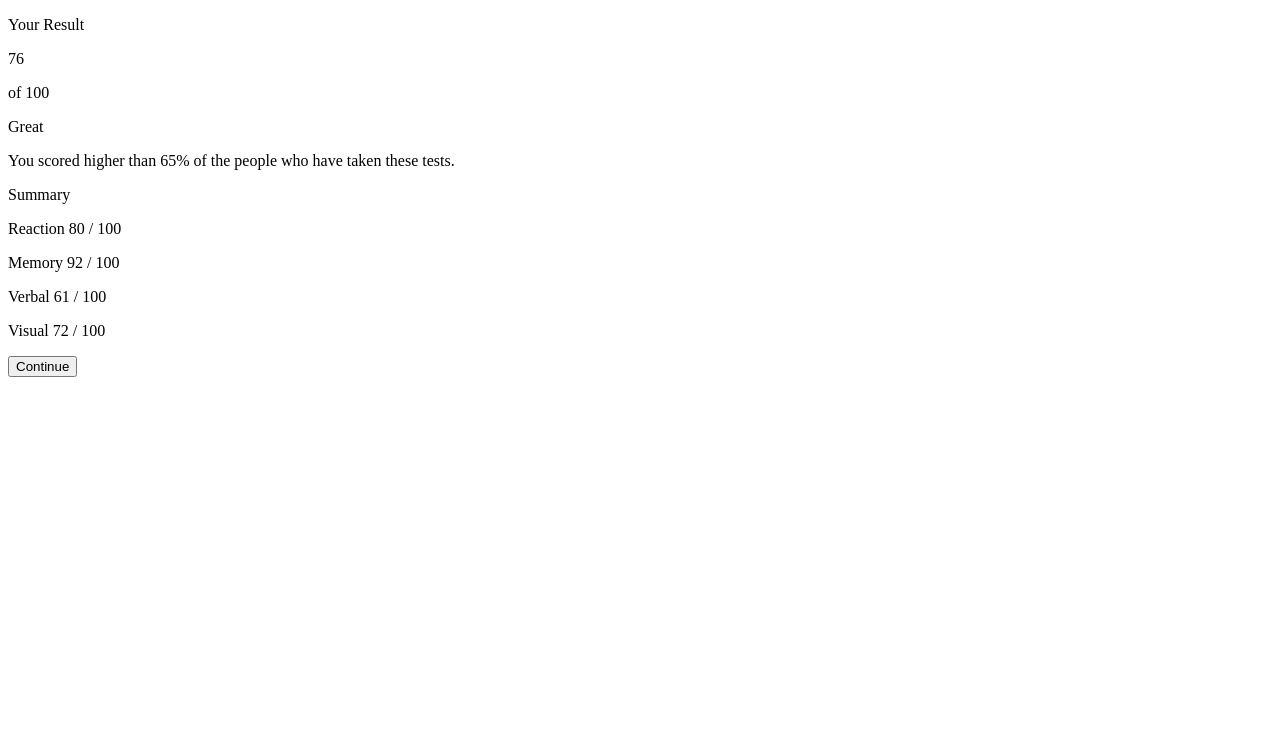
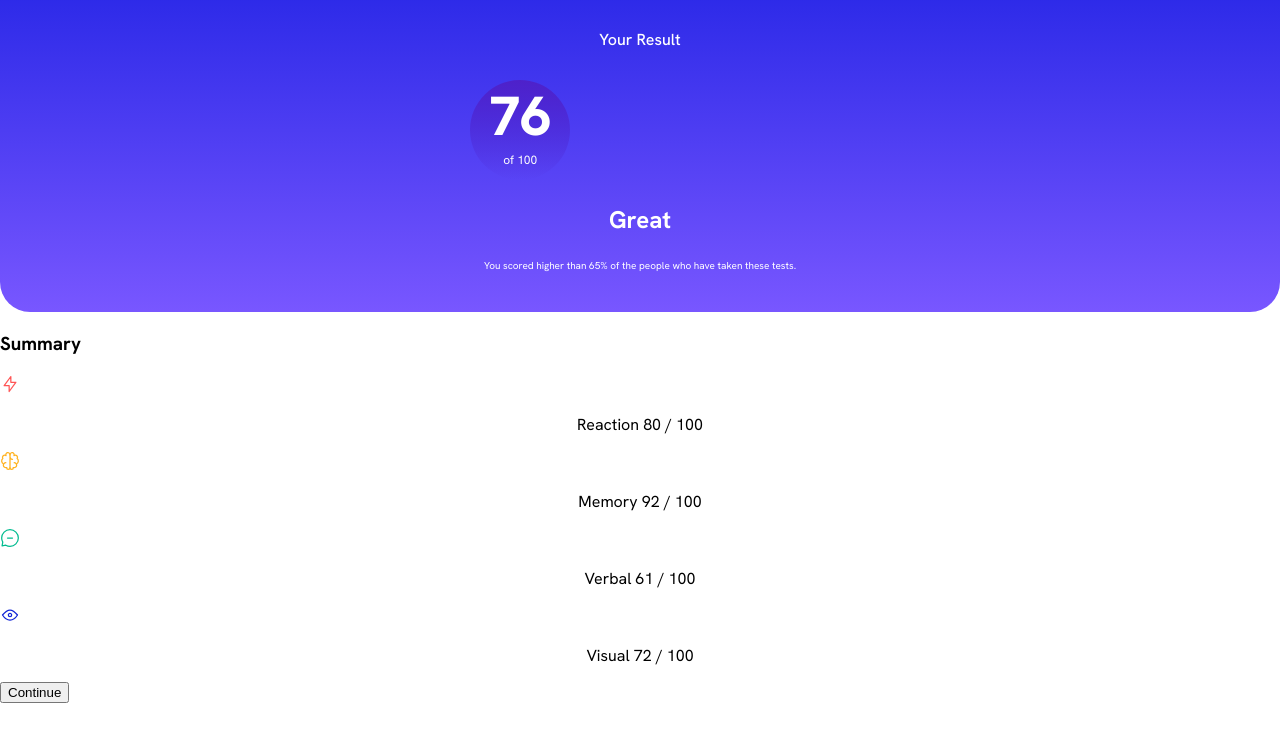
Before and after one commit to Ange230700/resultsSummaryComponentbyFM, a plain HTML site: page index.html in a window 1280 px wide. Drawn offline with Linux system fonts and the light colour scheme.

Commit message:
applying CSS

```diff
--- a/index.css
+++ b/index.css
@@ -1,4 +1,63 @@
-p{
-    font-family:'HankenGrotesk';
-        src: url('./assets/fonts/HankenGrotesk-VariableFont_wght.ttf') format('truetype');
+@font-face {
+  font-family: "HankenGrotesk";
+  src: url("./assets/fonts/HankenGrotesk-VariableFont_wght.ttf")
+    format("truetype");
 }
+
+body {
+  margin: 0;
+}
+
+p {
+  font-family: "HankenGrotesk";
+  text-align: center;
+}
+
+h3 {
+  font-family: "HankenGrotesk";
+  src: url("./assets/fonts/HankenGrotesk-VariableFont_wght.ttf")
+    format("truetype");
+}
+
+.upperPart {
+  background: linear-gradient(0deg, hsl(252, 100%, 67%), hsl(241, 81%, 54%));
+  color: white;
+  border-bottom-right-radius: 30px;
+  border-bottom-left-radius: 30px;
+}
+
+.score {
+    background: linear-gradient(180deg, hsla(256, 72%, 46%, 1), hsla(241, 72%, 46%, 0));
+    border-radius: 5em;
+    width: 100px;
+    height: 100px;
+    margin-left: 36.74vw;
+}
+
+#yourResult {
+  margin-top: 0;
+  padding-top: 29px;
+  font-weight: 500;
+}
+
+#scoreReveal {
+  padding-bottom: 40px;
+  font-size: 10px;
+}
+
+#seventySix {
+  font-weight: 800;
+  font-size: 55px;
+  margin-bottom: 0;
+  margin-top: 30px;
+}
+
+#of100 {
+  margin-top: 0px;
+  font-size: 12px;
+}
+
+#Observation {
+  font-weight: 700;
+  font-size: 24px;
+}
--- a/index.html
+++ b/index.html
@@ -13,8 +13,11 @@
     />
 
     <title>Frontend Mentor | Results summary component</title>
-    <link rel="stylesheet" href="index.css">
-    <link rel="stylesheet" href="./assets/fonts/HankenGrotesk-VariableFont_wght.ttf">
+    <link rel="stylesheet" href="index.css" />
+    <link
+      rel="stylesheet"
+      href="./assets/fonts/HankenGrotesk-VariableFont_wght.ttf"
+    />
 
     <!-- Feel free to remove these styles or customise in your own stylesheet 👍
     <style>
@@ -28,23 +31,112 @@
     </style>-->
   </head>
   <body>
-    <div>
-      <p>Your Result</p>
-      <div>
-        <p>76</p>
-        <p>of 100</p>
+    <div class="upperPart">
+      <p id="yourResult">Your Result</p>
+      <div class="score">
+        <p id="seventySix">76</p>
+        <p id="of100">of 100</p>
       </div>
-      <p>Great</p>
-      <p>
+      <p id="Observation">Great</p>
+      <p id="scoreReveal">
         You scored higher than 65% of the people who have taken these tests.
       </p>
     </div>
     <div>
-      <p>Summary</p>
-      <p>Reaction 80 / 100</p>
-      <p>Memory 92 / 100</p>
-      <p>Verbal 61 / 100</p>
-      <p>Visual 72 / 100</p>
+      <h3>Summary</h3>
+      <div>
+        <svg
+          xmlns="http://www.w3.org/2000/svg"
+          width="20"
+          height="20"
+          fill="none"
+          viewBox="0 0 20 20"
+        >
+          <path
+            stroke="#F55"
+            stroke-linecap="round"
+            stroke-linejoin="round"
+            stroke-width="1.25"
+            d="M10.833 8.333V2.5l-6.666 9.167h5V17.5l6.666-9.167h-5Z"
+          />
+        </svg>
+        <p>Reaction 80 / 100</p>
+      </div>
+      <div>
+        <svg
+          xmlns="http://www.w3.org/2000/svg"
+          width="20"
+          height="20"
+          fill="none"
+          viewBox="0 0 20 20"
+        >
+          <path
+            stroke="#FFB21E"
+            stroke-linecap="round"
+            stroke-linejoin="round"
+            stroke-width="1.25"
+            d="M5.833 11.667a2.5 2.5 0 1 0 .834 4.858"
+          />
+          <path
+            stroke="#FFB21E"
+            stroke-linecap="round"
+            stroke-linejoin="round"
+            stroke-width="1.25"
+            d="M3.553 13.004a3.333 3.333 0 0 1-.728-5.53m.025-.067a2.083 2.083 0 0 1 2.983-2.824m.199.054A2.083 2.083 0 1 1 10 3.75v12.917a1.667 1.667 0 0 1-3.333 0M10 5.833a2.5 2.5 0 0 0 2.5 2.5m1.667 3.334a2.5 2.5 0 1 1-.834 4.858"
+          />
+          <path
+            stroke="#FFB21E"
+            stroke-linecap="round"
+            stroke-linejoin="round"
+            stroke-width="1.25"
+            d="M16.447 13.004a3.334 3.334 0 0 0 .728-5.53m-.025-.067a2.083 2.083 0 0 0-2.983-2.824M10 3.75a2.085 2.085 0 0 1 2.538-2.033 2.084 2.084 0 0 1 1.43 2.92m-.635 12.03a1.667 1.667 0 0 1-3.333 0"
+          />
+        </svg>
+        <p>Memory 92 / 100</p>
+      </div>
+      <div>
+        <svg
+          xmlns="http://www.w3.org/2000/svg"
+          width="20"
+          height="20"
+          fill="none"
+          viewBox="0 0 20 20"
+        >
+          <path
+            stroke="#00BB8F"
+            stroke-linecap="round"
+            stroke-linejoin="round"
+            stroke-width="1.25"
+            d="M7.5 10h5M10 18.333A8.333 8.333 0 1 0 1.667 10c0 1.518.406 2.942 1.115 4.167l-.699 3.75 3.75-.699A8.295 8.295 0 0 0 10 18.333Z"
+          />
+        </svg>
+        <p>Verbal 61 / 100</p>
+      </div>
+      <div>
+        <svg
+          xmlns="http://www.w3.org/2000/svg"
+          width="20"
+          height="20"
+          fill="none"
+          viewBox="0 0 20 20"
+        >
+          <path
+            stroke="#1125D6"
+            stroke-linecap="round"
+            stroke-linejoin="round"
+            stroke-width="1.25"
+            d="M10 11.667a1.667 1.667 0 1 0 0-3.334 1.667 1.667 0 0 0 0 3.334Z"
+          />
+          <path
+            stroke="#1125D6"
+            stroke-linecap="round"
+            stroke-linejoin="round"
+            stroke-width="1.25"
+            d="M17.5 10c-1.574 2.492-4.402 5-7.5 5s-5.926-2.508-7.5-5C4.416 7.632 6.66 5 10 5s5.584 2.632 7.5 5Z"
+          />
+        </svg>
+        <p>Visual 72 / 100</p>
+      </div>
       <button>Continue</button>
     </div>
 
```
